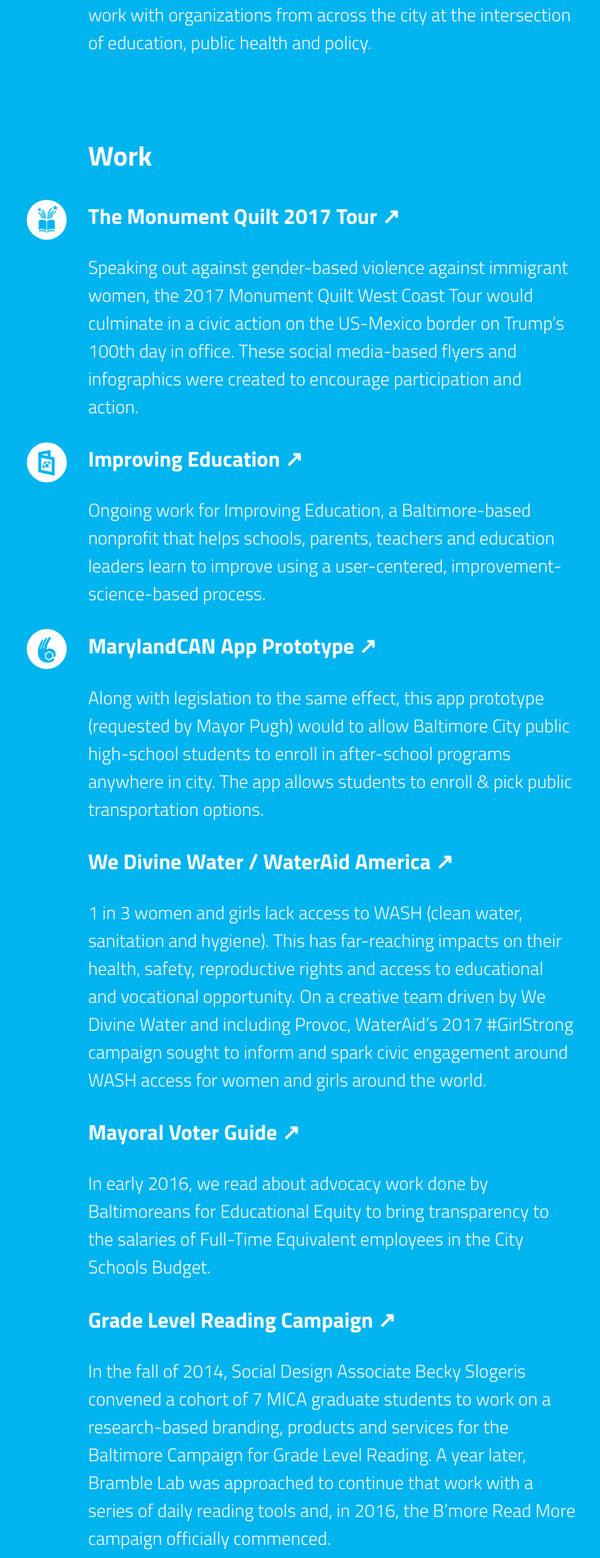
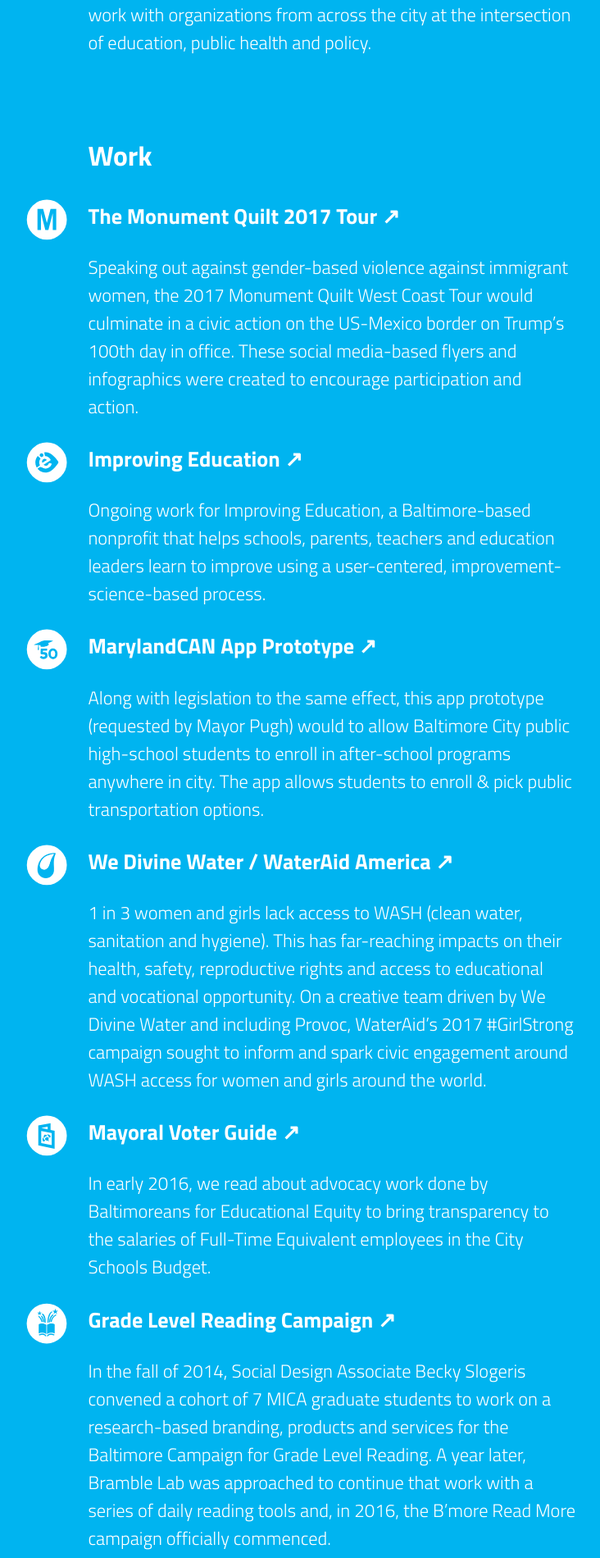
Before and after one commit to bramblelab/bramblelab.github.io, a Jekyll site: the page built from index.md, in a window 1280 px wide. Shown: the part 1300-3200 px from the top of the page at 82% size, without its empty margins (235-967 px from the left). Built offline with Jekyll 4.4.1, drawn with Linux system fonts in a browser that asks for light colours.

Commit message:
Added work logos

```diff
--- a/_sass/_base.scss
+++ b/_sass/_base.scss
@@ -58,15 +58,27 @@ h1:before{
 }
 
 #work li:nth-of-type(1) h3:before{
-	background-image: url(../svg/bcglr.svg);
+	background-image: url(../svg/monument.svg);
 }
 
 #work li:nth-of-type(2) h3:before{
+	background-image: url(../svg/ie.svg);
+}
+
+#work li:nth-of-type(3) h3:before{
+	background-image: url(../svg/mdcn.svg);
+}
+
+#work li:nth-of-type(4) h3:before{
+	background-image: url(../svg/wateraid.svg);
+}
+
+#work li:nth-of-type(5) h3:before{
 	background-image: url(../svg/bee.svg);
 }
 
-#work li:nth-of-type(3) h3:before{
-	background-image: url(../svg/brambles.svg);
+#work li:nth-of-type(6) h3:before{
+	background-image: url(../svg/bcglr.svg);
 }
 
 nav,header,article,section,footer{
```
